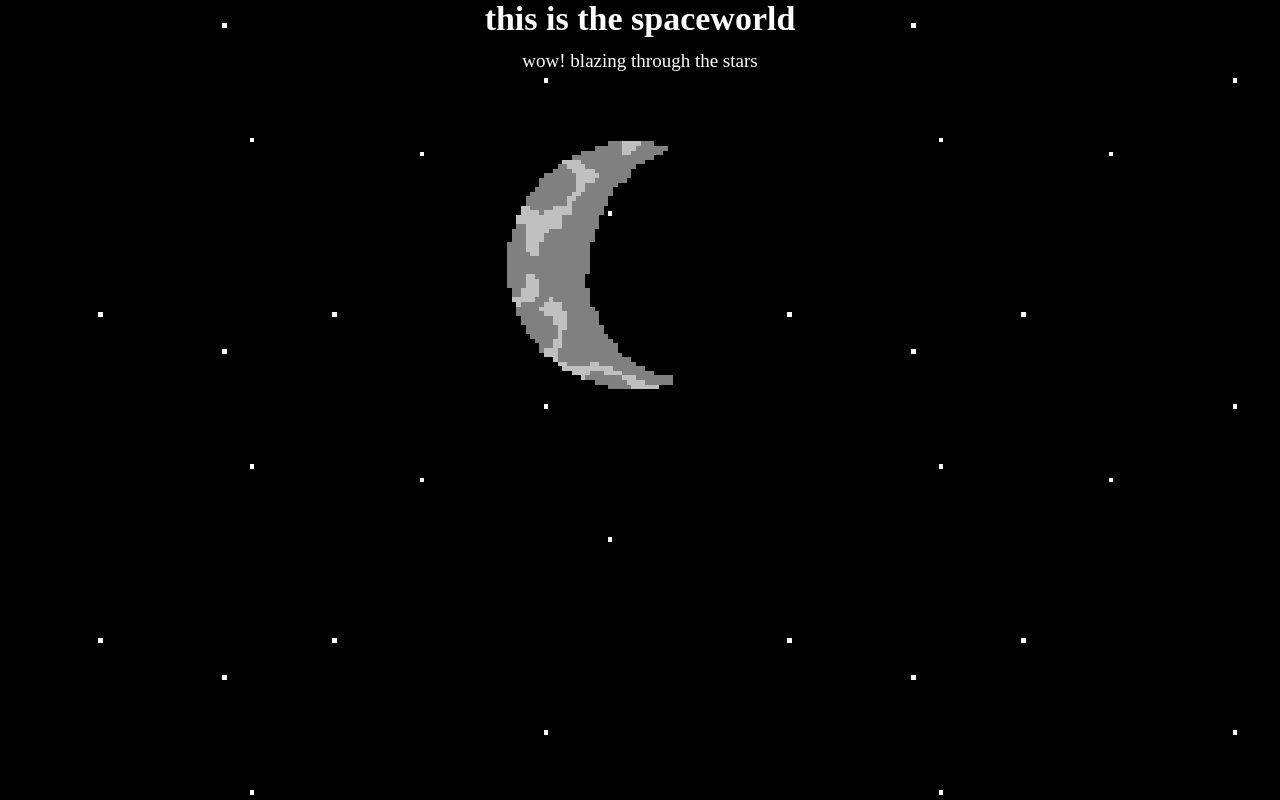
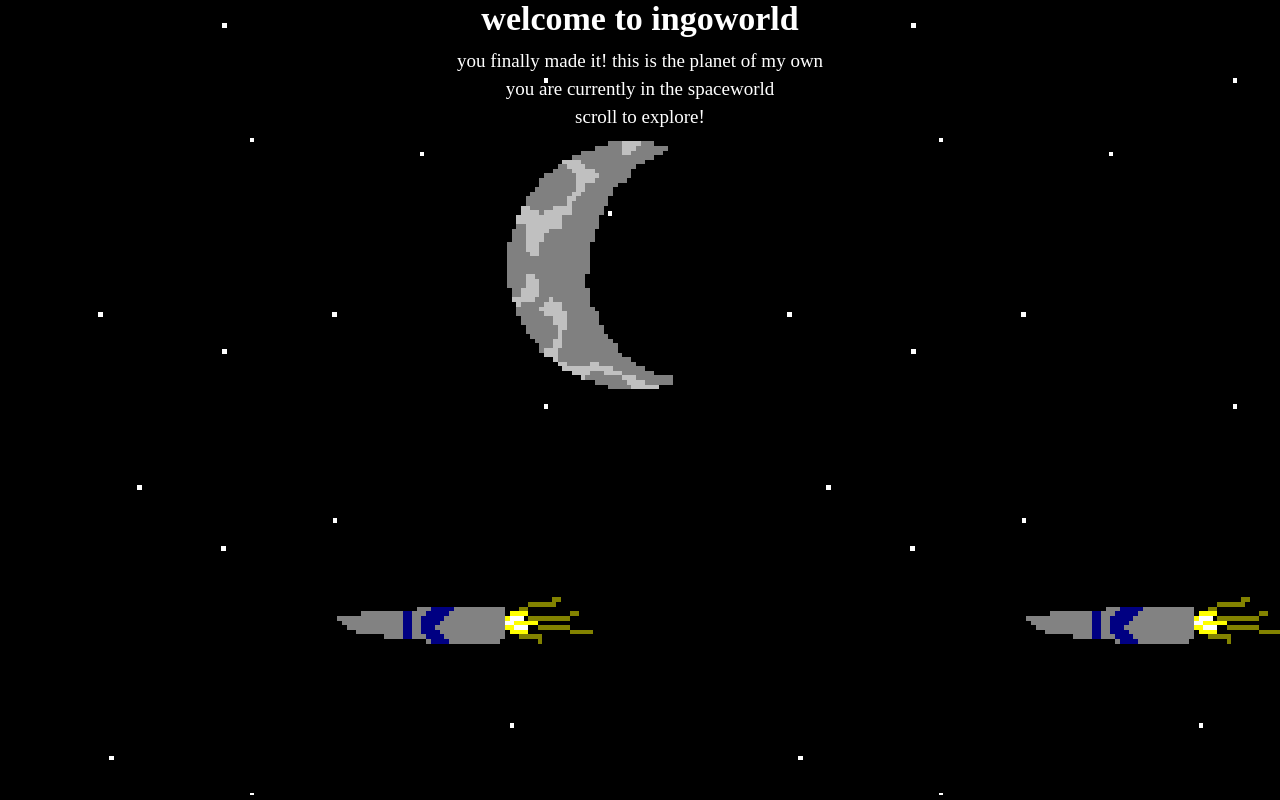
Before and after one commit to ingobeans/ingobeans.github.io, a plain HTML site: page index.html in a window 1280 px wide. Shown: the top 800 px of the page. Drawn offline with Linux system fonts and the light colour scheme.

Commit message:
update ingoworld

```diff
--- a/index.html
+++ b/index.html
@@ -9,33 +9,29 @@
   </head>
   <body>
     <div id="spaceworld" class="world">
-            <h1>this is the spaceworld</h1>
-            <p>wow! blazing through the stars</p>
+      <h1>welcome to ingoworld</h1>
+      <p>you finally made it! this is the planet of my own</p>
+      <p>you are currently in the spaceworld</p>
+      <p>scroll to explore!</p>
     </div>
     <div id="skyworld" class="world">
       <h1>this is the skyworld</h1>
       <p>
-                the dragonses may look scary but they are actually very well
-                behaved
+        the dragonses may look scary but they are actually very well behaved
       </p>
     </div>
     <div id="overworld" class="world">
-            <h1>welcome to ingoworld</h1>
-            <p>you finally made it!</p>
-            <p>you are currently in the overworld</p>
+      <h1>welcome to the overworld</h1>
       <p>(watch out for boats!!)</p>
     </div>
     <div id="oceanworld" class="world">
       <h1>now entering the oceanworld</h1>
       <p>
-                the ocean is a magnificent place full of many different swim
-                animals
+        the ocean is a magnificent place full of many different swim animals
       </p>
       <p>
-                but be weary! the water can be a most dangerous place if
-                unprepared!
+        but be weary! the water can be a most dangerous place if unprepared!
       </p>
     </div>
-        <script src="index.js"></script>
   </body>
 </html>
--- a/style.css
+++ b/style.css
@@ -52,9 +52,9 @@ p {
 #spaceworld {
   background-color: black;
   background-image: url("transitionSpace.png"), url("moon.png"),
-        url("spaceworld.png");
-    background-position: center bottom, center 100px, center top;
-    background-repeat: repeat-x, no-repeat, repeat;
+    url("rocket.gif"), url("spaceworld.png");
+  background-position: center bottom, center 100px, center 60%, center top;
+  background-repeat: repeat-x, no-repeat, repeat-x, repeat;
   height: calc(100vh + 300px);
 }
 
```
Also changed, not shown: rocket.gif (added), 1 other file. Lines whose indentation alone changed are shown as unchanged.
